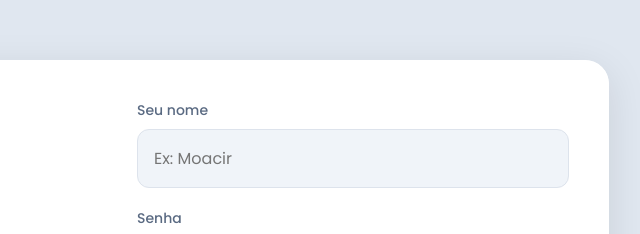
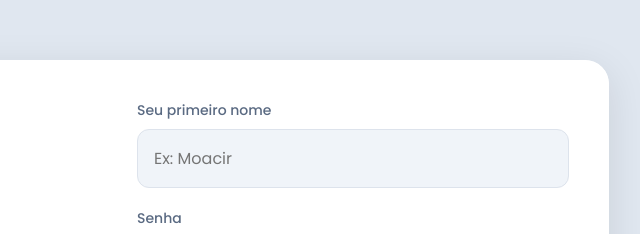
Before and after one commit to Mossyr/Volunt-rios-CBG, a plain HTML site: page login/login.html in a window 1280 px wide. Shown: the part 147-381 px from the top of the page, 543-1183 px from the left. Drawn offline with Linux system fonts and the light colour scheme.

Commit message:
Update login.html

```diff
--- a/login/login.html
+++ b/login/login.html
@@ -18,7 +18,7 @@
             <form id="login-form">
                 <div>
                     <div class="input-group">
-                        <label for="login-nome">Seu nome</label>
+                        <label for="login-nome">Seu primeiro nome</label>
                         <!-- MUDANÇAS AQUI -->
                         <input type="text" id="login-nome" name="login-nome" required placeholder="Ex: Moacir">
                     </div>
@@ -36,4 +36,5 @@
     </div>
     <script src="login.js"></script>
 </body>
+
 </html>
```
